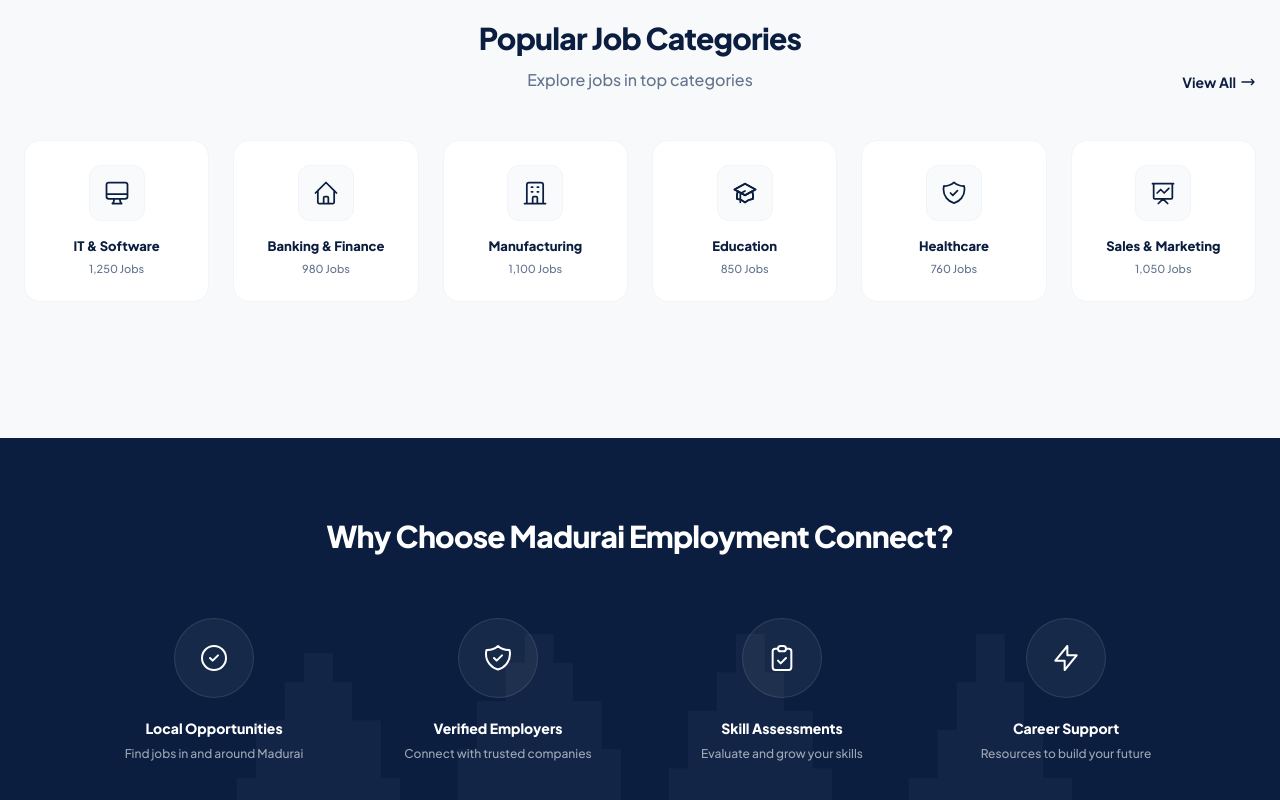
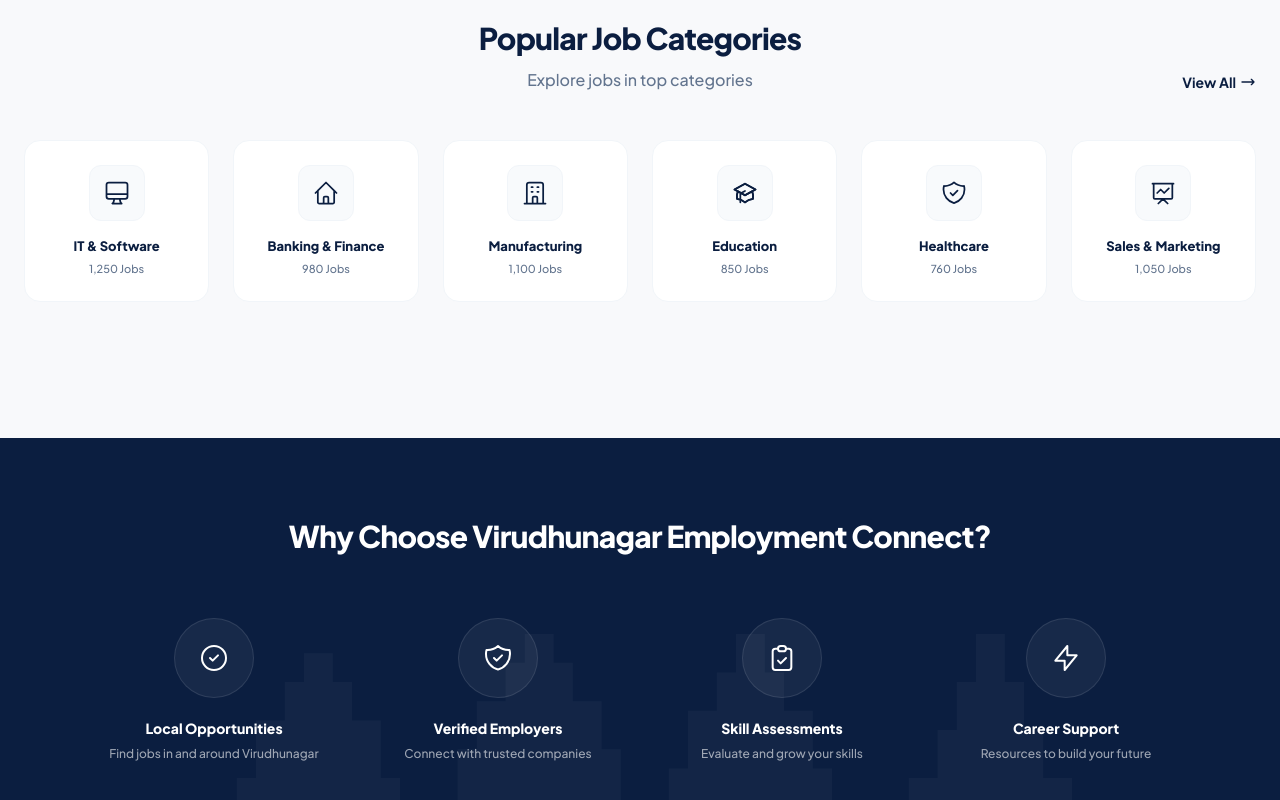
Before and after one commit to paulraj118/virudhunagaremploymentconnect, a Next.js app: page / in a window 1280 px wide. Shown: the part 814-1614 px from the top of the page. Built offline with nearby package versions, Linux system fonts and the light colour scheme; no server answers.

Commit message:
Update Madurai to Virudhunagar on homepage

```diff
--- a/src/app/page.js
+++ b/src/app/page.js
@@ -32,7 +32,7 @@
       <header className="bg-white py-3 px-6 md:px-12 flex items-center justify-between shadow-sm sticky top-0 z-50">
         {/* Logo */}
         <div className="flex items-center">
-          <img src="/new-logo.png" alt="Madurai Employment Connect" className="h-16 w-auto" onError={(e) => { e.target.onerror = null; e.target.src = "https://via.placeholder.com/200x80?text=Logo" }} />
+          <img src="/new-logo.png" alt="Virudhunagar Employment Connect" className="h-16 w-auto" onError={(e) => { e.target.onerror = null; e.target.src = "https://via.placeholder.com/200x80?text=Logo" }} />
         </div>
 
 
@@ -94,7 +94,7 @@
             <span className="text-[#0B1E40]">Opportunity</span>
           </h1>
           <p className="text-lg md:text-xl text-slate-700 font-medium mb-10">
-            Find the right job. Build your career. <br />Grow with Madurai.
+            Find the right job. Build your career. <br />Grow with Virudhunagar.
           </p>
 
 
@@ -162,7 +162,7 @@
 
       {/* Footer / Why Choose */}
       <footer className="bg-[#0B1E40] text-white pt-20 pb-16 relative overflow-hidden mt-10">
-        <h2 className="text-center text-3xl font-extrabold mb-16 tracking-tight">Why Choose Madurai Employment Connect?</h2>
+        <h2 className="text-center text-3xl font-extrabold mb-16 tracking-tight">Why Choose Virudhunagar Employment Connect?</h2>
 
         <div className="max-w-6xl mx-auto px-6 grid grid-cols-1 md:grid-cols-4 gap-8 text-center relative z-10">
           <div className="flex flex-col items-center">
@@ -170,7 +170,7 @@
               <svg className="w-8 h-8 text-white" fill="none" stroke="currentColor" viewBox="0 0 24 24"><path strokeLinecap="round" strokeLinejoin="round" strokeWidth="1.5" d="M9 12l2 2 4-4m6 2a9 9 0 11-18 0 9 9 0 0118 0z"></path></svg>
             </div>
             <h3 className="font-extrabold text-sm mb-2">Local Opportunities</h3>
-            <p className="text-white/60 text-xs font-medium">Find jobs in and around Madurai</p>
+            <p className="text-white/60 text-xs font-medium">Find jobs in and around Virudhunagar</p>
           </div>
           <div className="flex flex-col items-center">
             <div className="w-20 h-20 rounded-full bg-white/5 flex items-center justify-center mb-5 border border-white/10">
```
